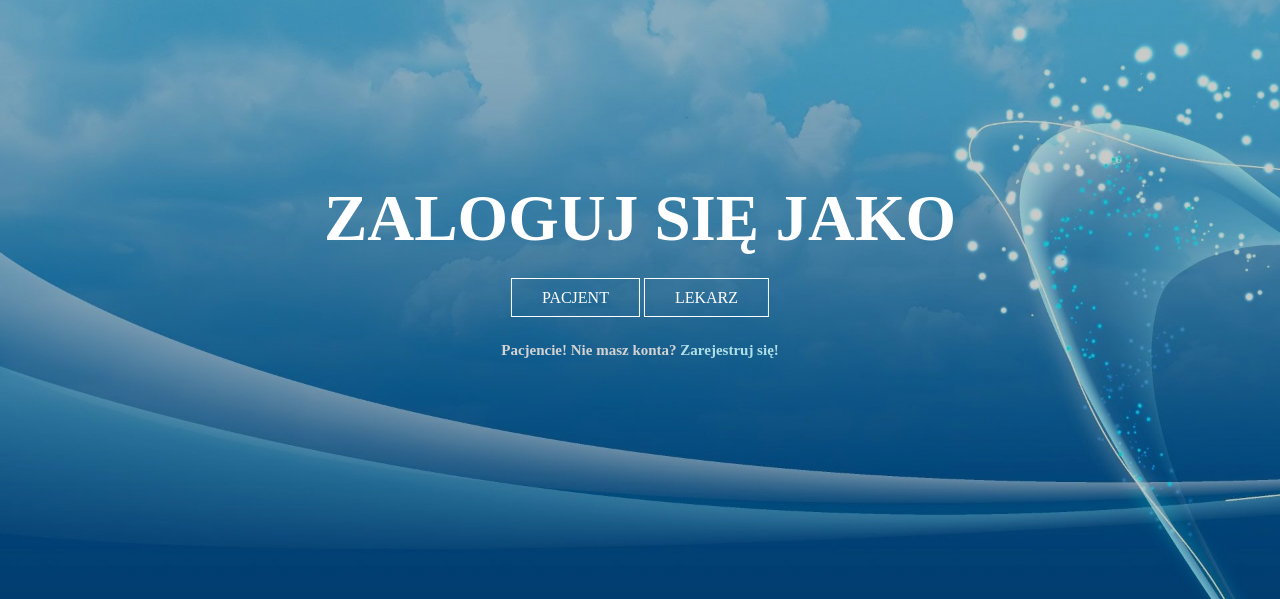
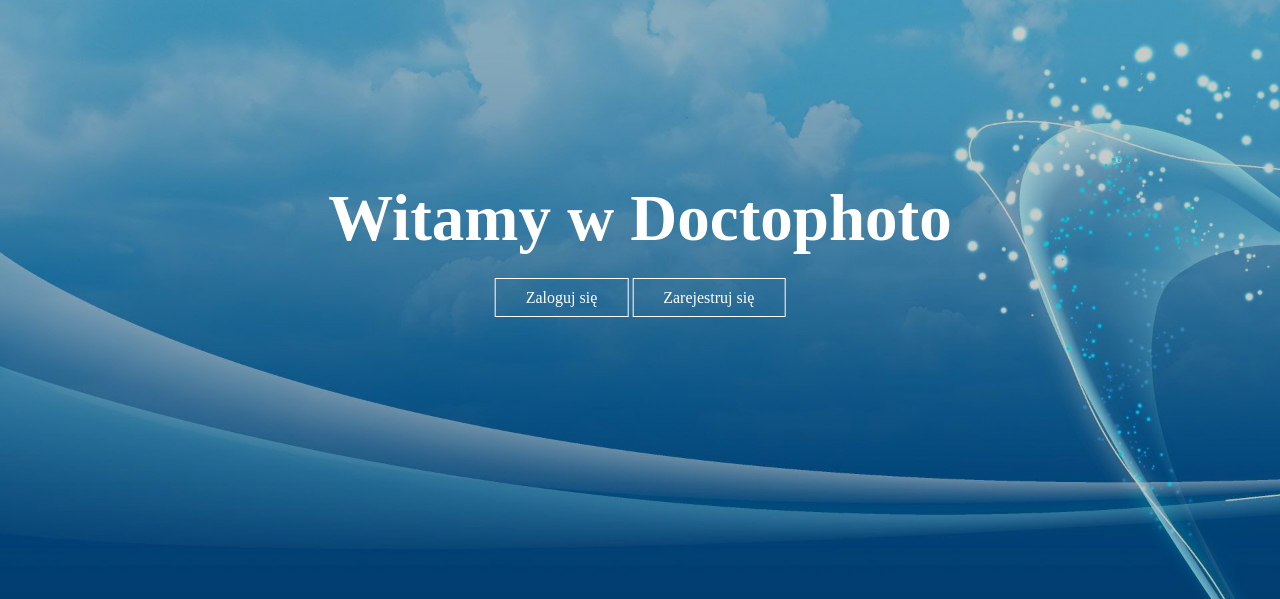
Before and after one commit to wskarbek/doctophoto, a Django app: page /dtp/welcome in a window 1280 px wide. Shown: the part 182-781 px from the top of the page. Run offline with Django 3.2, Linux system fonts and the light colour scheme; parts of the project's set-up code (start-up, migrations or seed data) failed here and were passed over.

Commit message:
css and html fixed

```diff
--- a/dtp/static/dtp/style.css
+++ b/dtp/static/dtp/style.css
@@ -89,20 +89,6 @@ html {
     color: #000;
 }
 
-.register h2 {
-    position: absolute;
-    top: 65%;
-    left: 50%;
-    color: lightgray;
-    font-size: 15px;
-    transform: translate(-50%,-50%);
-}
-
-.register h2 a {
-    text-decoration: none;
-    color: powderblue;
-}
-
 .overlay {
     position: fixed;
     top: 0;
@@ -160,6 +146,18 @@ html {
 .about img {
     width: 128px;
     height: 128px;
+}
+
+.title-about {
+    position: absolute;
+    top: 45%;
+    left: 50%;
+    transform: translate(-50%,-50%);
+ }
+
+.title-about h1 {
+    color: #fff;
+    font-size: 65px;
 }
 
 .container .about {
@@ -242,18 +240,6 @@ tr:nth-child(odd) {
     left: 50%;
  }
 
-.title2 {
-    position: absolute;
-    top: 45%;
-    left: 50%;
-    transform: translate(-50%,-50%);
- }
-
-.title2 h1 {
-    color: #fff;
-    font-size: 65px;
-}
-
 .list-content button,
 .exam-content button {
     margin-bottom: 20px;
--- a/dtp/templates/dtp/welcome.html
+++ b/dtp/templates/dtp/welcome.html
@@ -18,18 +18,15 @@
             </ul>
         </div>
         <div class="title">
-            <h1>ZALOGUJ SIĘ JAKO</h1>
+            <h1>Witamy w Doctophoto</h1>
         </div>
         <div class="button">
-            <a href="#popup1" class="btn">PACJENT</a>
-            <a href="#popup2" class="btn">LEKARZ</a>
+            <a href="#popup-login" class="btn">Zaloguj się</a>
+            <a href="#popup-regis" class="btn">Zarejestruj się</a>
         </div>
-        <div class="register">
-           <h2>Pacjencie! Nie masz konta? <a href="#popup3">Zarejestruj się!</a></h2>
-        </div>
-        <div id="popup1" class="overlay">
+        <div id="popup-login" class="overlay">
             <div class="popup">
-                <h2>Logowanie pacjenta</h2>
+                <h2>Logowanie</h2>
                 <br>
                 <a class="close" href="#">&times;</a>
                 <div class="content">
@@ -45,27 +42,7 @@
                 </div>
             </div>
         </div>
-        <!-- To do wywalenia
-        <div id="popup2" class="overlay">
-            <div class="popup">
-                <h2>Logowanie lekarza</h2>
-                <br>
-                <a class="close" href="#">&times;</a>
-                <div class="content">
-                    <form action="" method="POST">
-                        <label for="email2">Email:</label><br>
-                        <input type="email" id="email2" name="email"><br>
-                        <br>
-                        <label for="pwd2">Hasło:</label><br>
-                        <input type="password" id="pwd2" name="pwd2"><br>
-                        <br>
-                        <input type="submit" id="submit2" name="submit_login" value="Zaloguj się">
-                    </form>
-                </div>
-            </div>
-        </div>
-        -->
-        <div id="popup3" class="overlay">
+        <div id="popup-regis" class="overlay">
             <div class="popup">
                 <h2>Rejestracja</h2>
                 <br>
@@ -83,7 +60,7 @@
                         <label for="{{ reg_form.email.id_for_label }}">{{ reg_form.email.label }}</label><br>
                         {{ reg_form.email }}<br>
                         <label for="{{ reg_form.password.id_for_label }}">{{ reg_form.password.label }}</label><br>
-                        {{ reg_form.password }}<br>
+                        {{ reg_form.password }}<br><br>
                         <input type="submit" id="submit3" name="submit_register" value="Zarejestruj się">
                     </form>
                 </div>
```
Also changed, not shown: dtp/templates/dtp/about.html (+4 -4 lines).
